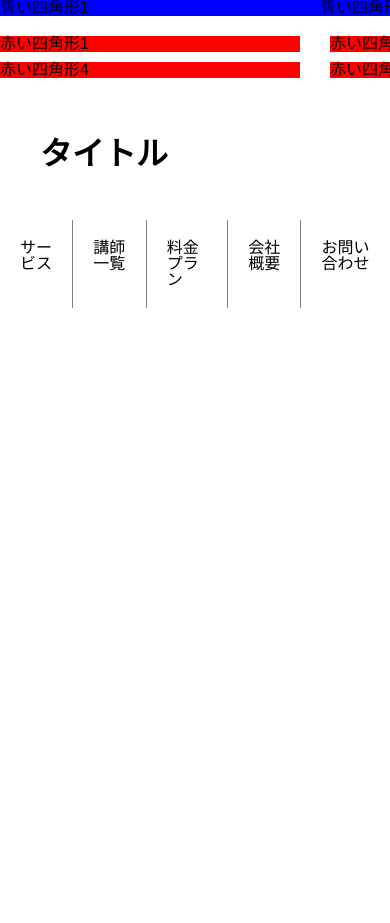
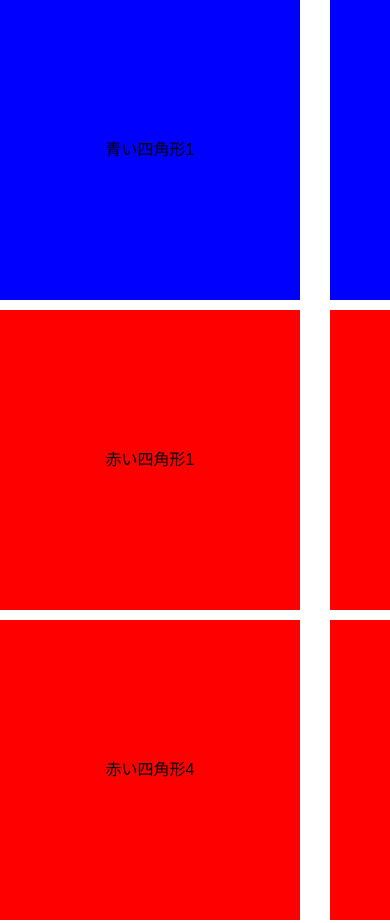
Before and after one commit to kawamura-design/dezasuta_, a plain HTML site: page codingkadai2_kawamura20220822/index.html in a window 390 px wide. Shown: the top 923 px of the page. Before the commit the page ends 844 px from the top, so only its background shows below. Drawn offline with Linux system fonts and the light colour scheme.

Commit message:
kadai2修正

```diff
--- a/codingkadai2_kawamura20220822/css/style.css
+++ b/codingkadai2_kawamura20220822/css/style.css
@@ -51,8 +51,11 @@ img {
 
 .wrap div {
     width: 300px;
+    height: 300px;
     background: blue;
     margin-bottom: 10px;
+    text-align: center;
+    line-height: 300px;
 }
 
 .wrap2 {
@@ -64,8 +67,11 @@ img {
 
 .wrap2 div {
     width: 300px;
+    height: 300px;
     background: red;
     margin-bottom: 10px;
+    text-align: center;
+    line-height: 300px;
 }
 
 .wrap3 {
@@ -84,19 +90,34 @@ img {
 }
 
 .wrap3 li {
-    padding: 20px;
+    padding: 10px 20px;
 }
 
+/* 右側に線をつけ、最後の右側だけ無しにする。 */
 .wrap3 li:not(:last-child) {
     border-right: 0.5px solid gray;
 }
 
 @media screen and (max-width: 767px) {
     .wrap3 {
-        display: block; /*縦並びに上書き*/
+        display: block; /*親要素に指定して縦並びに上書き*/
     }
-    .wrap div {
-        width: 100%;
-        margin-bottom: 20px;
+    .wrap3 h1 {
+        text-align: left;
+        padding: 10px;
+    }
+    .wrap3 ul {
+        display: block; /*親要素に指定して縦並びに上書き*/
+    }
+    .wrap3 li {
+        text-align: left;
+        padding: 15px 10px;
+        border-bottom: 2.5px solid gray;
+        font-size: 18px;
+    }
+    .wrap3 li:not(:last-child) {
+        border-right: none; /* 横の線を消す */
     }
 }
+
+/* 太字にする */
--- a/codingkadai2_kawamura20220822/index.html
+++ b/codingkadai2_kawamura20220822/index.html
@@ -8,12 +8,19 @@
     <title>課題2</title>
     <link rel="stylesheet" href="css/style.css">
 </head>
+
+<body>
+
+    <!-- 幅960pxの中に、300pxの青い四角形を3つ並べましょう。
+    その際、隙間は等間隔に取りましょう。 -->
     <div class="wrap">
         <div>青い四角形1</div>
         <div>青い四角形2</div>
         <div>青い四角形3</div>
     </div>
 
+    <!-- 幅960pxの中に、300pxの赤い四角形を6つ並べましょう。
+        等間隔に並べて3つ目以降は折り返すように作成しましょう。 -->
     <div class="wrap2">
         <div>赤い四角形1</div>
         <div>赤い四角形2</div>
@@ -23,6 +30,8 @@
         <div>赤い四角形6</div>
     </div>
 
+    <!-- 全体幅は960pxとする。
+        ナビゲーションメニューは<ul><li>でマークアップすること。 -->
     <div class="wrap3">
         <h1>タイトル</h1>
         <ul>
@@ -36,8 +45,6 @@
 
     </div>
 
-<body>
-
 </body>
 
 </html>
```
Lines whose indentation alone changed are shown as unchanged.
